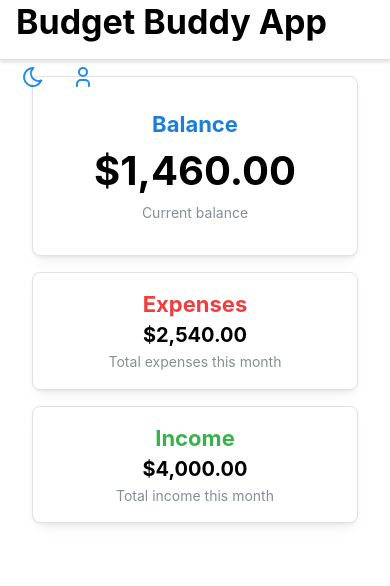
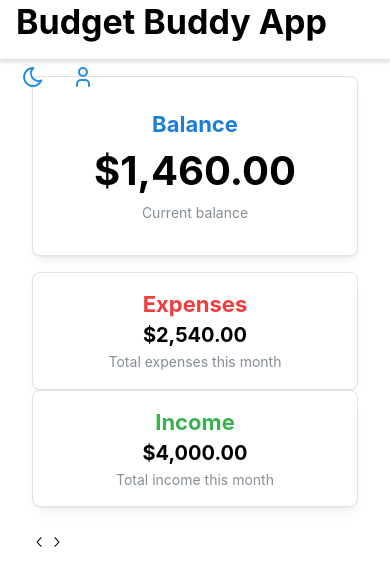
Before and after one commit to wiljar00/budget-buddy, a React (Vite) app: page / in a window 390 px wide. Shown: the top 586 px of the page. Built offline with nearby package versions, Linux system fonts and the light colour scheme.

Commit message:
Add mobile view of financial summary

```diff
--- a/package.json
+++ b/package.json
@@ -11,9 +11,11 @@
   },
   "dependencies": {
     "@emotion/react": "^11.14.0",
+    "@mantine/carousel": "^7.15.3",
     "@mantine/core": "^7.15.3",
     "@mantine/hooks": "^7.15.3",
     "@tabler/icons-react": "^3.28.1",
+    "embla-carousel-react": "^8.5.2",
     "react": "^18.3.1",
     "react-dom": "^18.3.1"
   },
--- a/src/components/FinancialSummary.tsx
+++ b/src/components/FinancialSummary.tsx
@@ -1,7 +1,11 @@
 import { Grid, Container } from "@mantine/core";
+import { Carousel } from "@mantine/carousel";
+import { useMediaQuery } from "@mantine/hooks";
 import FinancialCard from "./FinancialCard";
 
 export default function FinancialSummary() {
+  const isMobile = useMediaQuery("(max-width: 48em)");
+
   return (
     <Container size="md">
       <Grid gutter="md">
@@ -15,7 +19,36 @@ export default function FinancialSummary() {
           />
         </Grid.Col>
 
-        <Grid.Col span={{ base: 12, sm: 6 }}>
+        {isMobile ? (
+          <Grid.Col span={12}>
+            <Carousel
+              slideSize="100%"
+              height={150}
+              align="start"
+              slideGap="md"
+              withIndicators
+            >
+              <Carousel.Slide>
+                <FinancialCard
+                  title="Expenses"
+                  amount="$2,540.00"
+                  description="Total expenses this month"
+                  color="red.7"
+                />
+              </Carousel.Slide>
+              <Carousel.Slide>
+                <FinancialCard
+                  title="Income"
+                  amount="$4,000.00"
+                  description="Total income this month"
+                  color="green.7"
+                />
+              </Carousel.Slide>
+            </Carousel>
+          </Grid.Col>
+        ) : (
+          <>
+            <Grid.Col span={6}>
               <FinancialCard
                 title="Expenses"
                 amount="$2,540.00"
@@ -23,8 +56,7 @@ export default function FinancialSummary() {
                 color="red.7"
               />
             </Grid.Col>
-
-        <Grid.Col span={{ base: 12, sm: 6 }}>
+            <Grid.Col span={6}>
               <FinancialCard
                 title="Income"
                 amount="$4,000.00"
@@ -32,6 +64,8 @@ export default function FinancialSummary() {
                 color="green.7"
               />
             </Grid.Col>
+          </>
+        )}
       </Grid>
     </Container>
   );
```
Also changed, not shown: 1 other file (tests, documents, lock files or other folders). Lines whose indentation alone changed are shown as unchanged.
